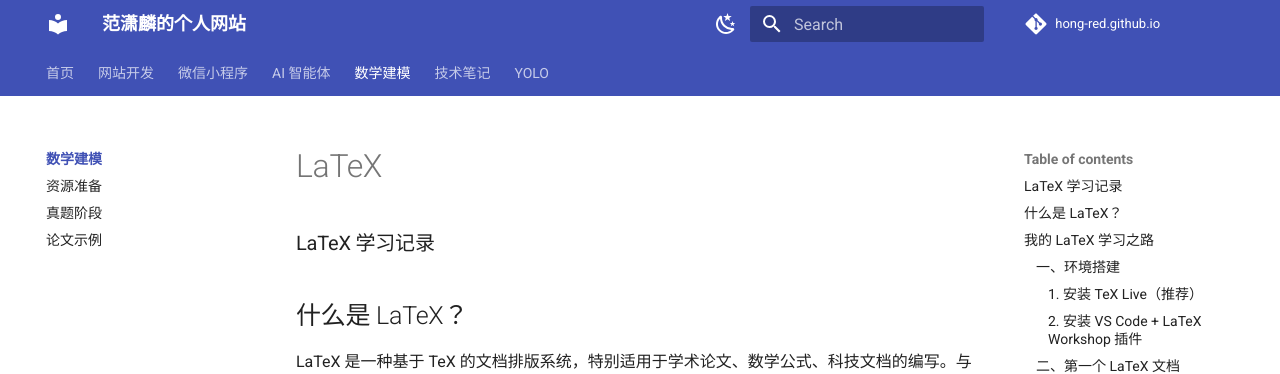
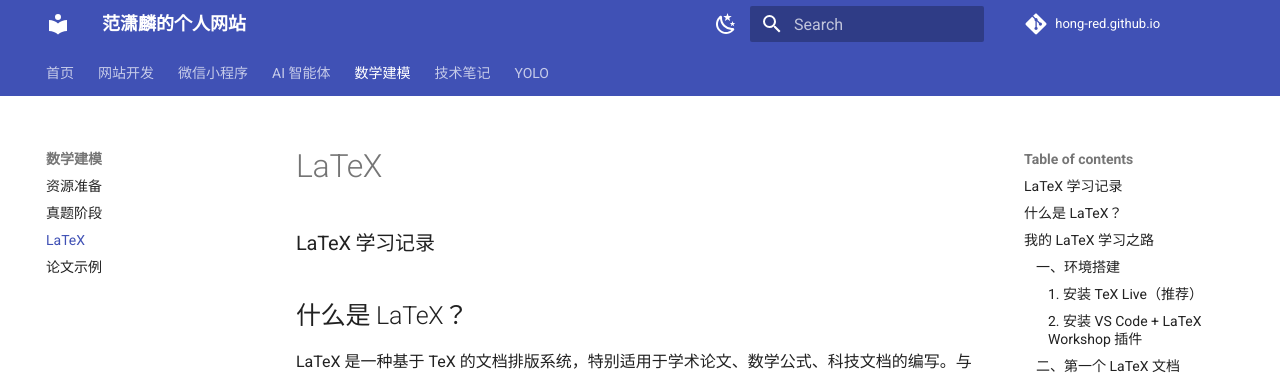
Before and after one commit to hong-red/hong-red.github.io, an MkDocs documentation site: the page built from docs/mathbuild/LATEX/LaTeX.md, in a window 1280 px wide. Shown: the top 374 px of the page. Built offline with MkDocs 1.6.1 and Material for MkDocs 9.7.7, drawn with Linux system fonts in a browser that asks for light colours; comment, search, counter and statistics services are not loaded.

Commit message:
优化index文件名导致的路径错配问题

```diff
--- a/mkdocs.yml
+++ b/mkdocs.yml
@@ -24,7 +24,7 @@ nav:
   - 数学建模:
       - 资源准备: mathbuild/a.md
       - 真题阶段: mathbuild/b.md
-      - LaTeX: mathbuild/LATEX/index.md
+      - LaTeX: mathbuild/LATEX/LaTeX.md
       - 论文示例: mathbuild/example.md
 
 
```
Also changed, not shown: docs/TECH/python/python.md (renamed from docs/TECH/python/index.md), docs/mathbuild/LATEX/LaTeX.md (renamed from docs/mathbuild/LATEX/index.md).
